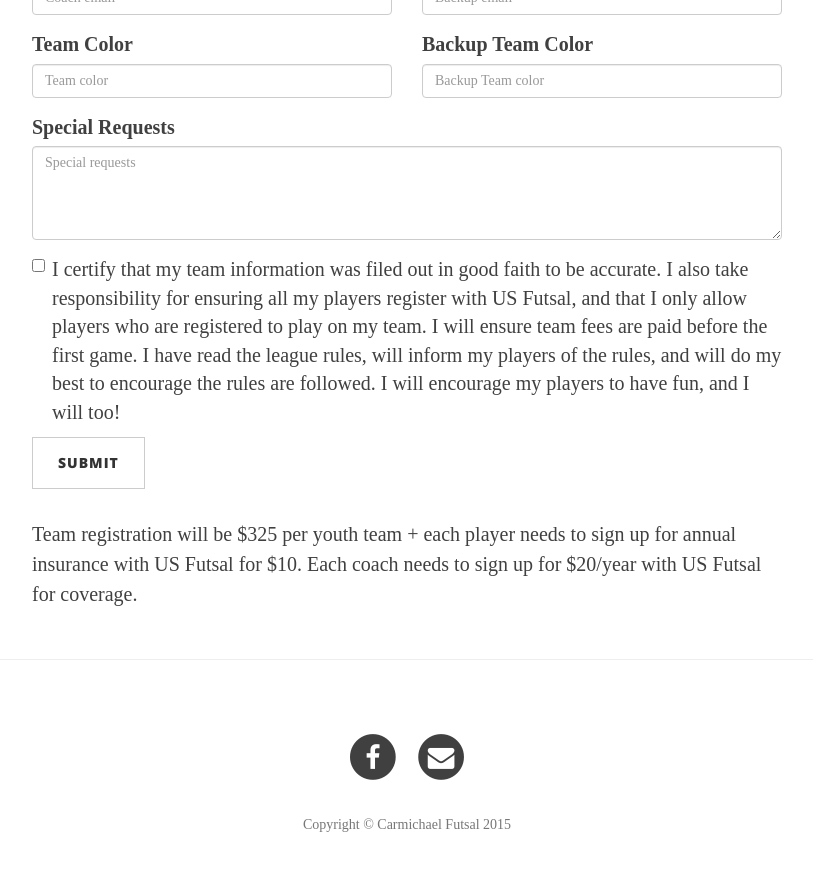
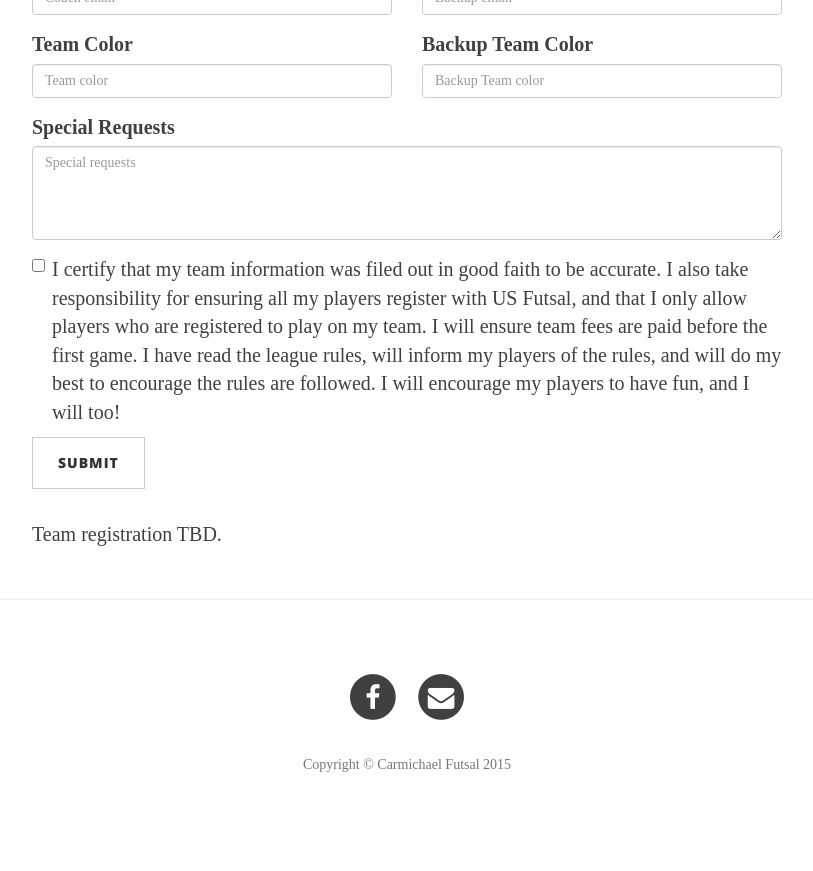
Before and after one commit to carmichaelfutsal/carmichaelfutsal.github.io, a Jekyll site: the page built from register.html, in a window 1280 px wide and 900 px high, scrolled down 979 px. Shown: the top 871 px of the window, without its empty margins (233-1046 px from the left). Built offline with Jekyll 4.4.1, drawn with Linux system fonts in a browser that asks for light colours; nearby versions of some CDN libraries; after the commit the page ends 1819 px from its top, so only the background shows below that.

Commit message:
text refinement

```diff
--- a/register.html
+++ b/register.html
@@ -89,4 +89,4 @@ header-img: "/img/bg-shoes-with-ball-alt.jpg"
 
 <!--<iframe src="https://docs.google.com/forms/d/1GumZupNXozmNzUqKR9Z1JuB3ZvMATrAfk-Z1AHTAG4Y/viewform?embedded=true" width="760" height="1200" frameborder="0" marginheight="0" marginwidth="0">Loading...</iframe>-->
 
-<p>Team registration will be $325 per youth team + each player needs to sign up for annual insurance with US Futsal for $10. Each coach needs to sign up for $20/year with US Futsal for coverage.</p>
+<p>Team registration TBD.</p>
```
